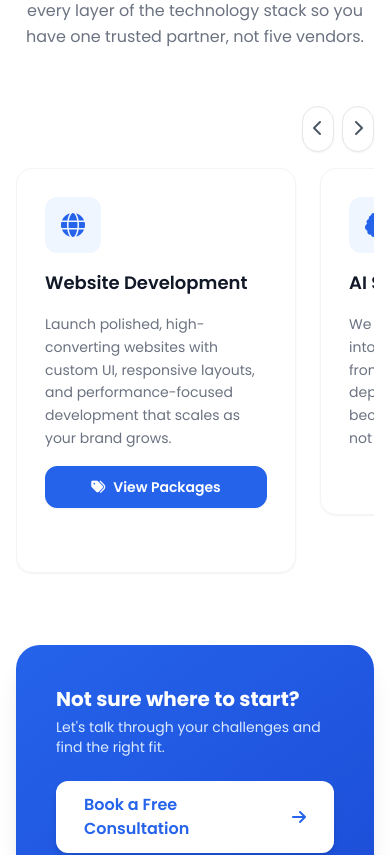
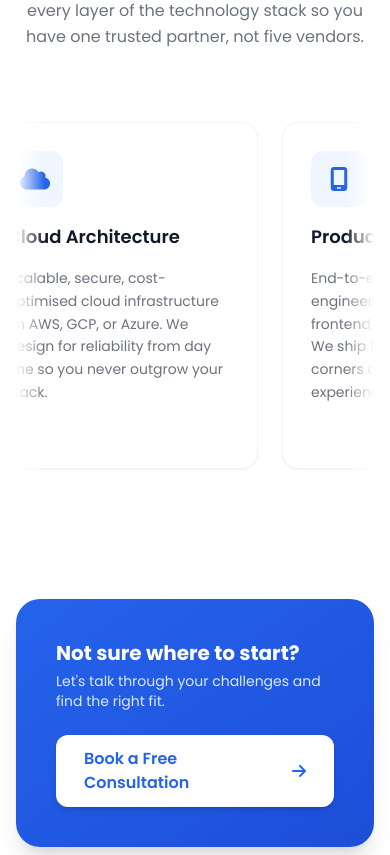
Before and after one commit to dikeshsapkota/TechSabFrontend, a React (Vite) app: page / in a window 390 px wide. Shown: the part 3220-4075 px from the top of the page. Built offline with nearby package versions, Linux system fonts and the light colour scheme.

Commit message:
looping service card

```diff
--- a/src/index.css
+++ b/src/index.css
@@ -198,3 +198,71 @@
   .scale-flip-border,
   .scale-flip-glow { animation: none; }
 }
+/* =========================================
+   INFINITE SERVICES MARQUEE
+========================================= */
+
+.services-marquee {
+  width: 100%;
+  overflow: hidden;
+  padding-block: 1rem;
+
+  /*
+    Soft fade on the left and right edges.
+    Remove these two lines if you do not want the fade.
+  */
+  -webkit-mask-image: linear-gradient(
+    to right,
+    transparent,
+    black 8%,
+    black 92%,
+    transparent
+  );
+  mask-image: linear-gradient(
+    to right,
+    transparent,
+    black 8%,
+    black 92%,
+    transparent
+  );
+}
+
+.services-marquee-track {
+  display: flex;
+  width: max-content;
+  gap: 1.5rem;
+  will-change: transform;
+  animation: services-marquee-scroll 32s linear infinite;
+}
+
+/* Pause when hovering over any service card */
+.services-marquee:hover .services-marquee-track {
+  animation-play-state: paused;
+}
+
+@keyframes services-marquee-scroll {
+  from {
+    transform: translateX(0);
+  }
+
+  to {
+    /*
+      -50% moves by the width of one copied collection.
+      -0.75rem compensates for half of the 1.5rem track gap.
+    */
+    transform: translateX(calc(-50% - 0.75rem));
+  }
+}
+
+/* Accessibility */
+@media (prefers-reduced-motion: reduce) {
+  .services-marquee {
+    overflow-x: auto;
+    mask-image: none;
+    -webkit-mask-image: none;
+  }
+
+  .services-marquee-track {
+    animation: none;
+  }
+}
--- a/src/sections/Services.jsx
+++ b/src/sections/Services.jsx
@@ -1,90 +1,99 @@
-import { useRef, useState } from "react";
+import { useState } from "react";
 import services from "../data/services";
 import ServiceCard from "../components/ServiceCard";
 import PricingModal from "../components/PricingModal";
 
 export default function Services() {
   const [isModalOpen, setIsModalOpen] = useState(false);
-  const servicesRowRef = useRef(null);
 
   const handleOpenModal = () => setIsModalOpen(true);
   const handleCloseModal = () => setIsModalOpen(false);
 
-  const scrollServices = (direction) => {
-    if (!servicesRowRef.current) return;
-    const amount = window.innerWidth < 640 ? 280 : 340;
-    servicesRowRef.current.scrollBy({
-      left: direction === "left" ? -amount : amount,
-      behavior: "smooth",
-    });
-  };
+  const renderServiceCards = (isDuplicate = false) =>
+    services.map((service) => (
+      <div
+        key={`${isDuplicate ? "duplicate" : "original"}-${service.id}`}
+        className="w-[280px] flex-shrink-0 sm:w-[320px]"
+        aria-hidden={isDuplicate ? "true" : undefined}
+      >
+        <ServiceCard
+          icon={service.icon}
+          title={service.title}
+          description={service.description}
+          showPricingButton={
+            !isDuplicate && service.title === "Website Development"
+          }
+          onPricingClick={isDuplicate ? undefined : handleOpenModal}
+        />
+      </div>
+    ));
 
   return (
-    <section id="services" className="section-padding bg-white">
+    <section id="services" className="section-padding overflow-hidden bg-white">
       <div className="container-max">
-        <div className="text-center mb-14">
-          <span className="text-xs font-semibold uppercase tracking-widest text-blue-600">What We Do</span>
-          <h2 className="mt-2 text-3xl sm:text-4xl font-extrabold text-gray-900">
+        <div className="mb-14 text-center">
+          <span className="text-xs font-semibold uppercase tracking-widest text-blue-600">
+            What We Do
+          </span>
+
+          <h2 className="mt-2 text-3xl font-extrabold text-gray-900 sm:text-4xl">
             Services built for ambitious teams
           </h2>
-          <p className="mt-4 text-gray-500 max-w-xl mx-auto leading-relaxed">
-            From strategy to deployment, we cover every layer of the technology stack so you have one trusted partner, not five vendors.
+
+          <p className="mx-auto mt-4 max-w-xl leading-relaxed text-gray-500">
+            From strategy to deployment, we cover every layer of the technology
+            stack so you have one trusted partner, not five vendors.
           </p>
         </div>
+      </div>
 
-        <div className="relative">
-          <div className="mb-4 flex items-center justify-end gap-2">
-            <button
-              type="button"
-              onClick={() => scrollServices("left")}
-              className="rounded-full border border-gray-200 bg-white p-2.5 text-gray-600 shadow-sm transition hover:border-blue-500 hover:text-blue-600"
-              aria-label="Scroll services left"
-            >
-              <i className="fa-solid fa-chevron-left"></i>
-            </button>
-            <button
-              type="button"
-              onClick={() => scrollServices("right")}
-              className="rounded-full border border-gray-200 bg-white p-2.5 text-gray-600 shadow-sm transition hover:border-blue-500 hover:text-blue-600"
-              aria-label="Scroll services right"
-            >
-              <i className="fa-solid fa-chevron-right"></i>
-            </button>
+      {/* Infinite services loop */}
+      <div className="services-marquee">
+        <div className="services-marquee-track">
+          {/* Original cards */}
+          <div className="flex flex-shrink-0 gap-6">
+            {renderServiceCards(false)}
           </div>
 
-          <div
-            ref={servicesRowRef}
-            className="flex gap-6 overflow-x-auto pb-4 scroll-smooth snap-x snap-mandatory"
-            style={{ scrollbarWidth: "none" }}
-          >
-            {services.map((s) => (
-              <div key={s.id} className="min-w-[280px] sm:min-w-[320px] snap-start">
-                <ServiceCard
-                  icon={s.icon}
-                  title={s.title}
-                  description={s.description}
-                  showPricingButton={s.title === "Website Development"}
-                  onPricingClick={handleOpenModal}
-                />
-              </div>
-            ))}
+          {/* Duplicate cards for seamless looping */}
+          <div className="flex flex-shrink-0 gap-6" aria-hidden="true">
+            {renderServiceCards(true)}
           </div>
         </div>
+      </div>
 
+      <div className="container-max">
         {/* CTA strip */}
-        <div className="mt-14 rounded-3xl bg-gradient-to-br from-blue-600 to-blue-700 p-10 flex flex-col md:flex-row items-center justify-between gap-6 text-white shadow-xl">
+        <div className="mt-14 flex flex-col items-center justify-between gap-6 rounded-3xl bg-gradient-to-br from-blue-600 to-blue-700 p-10 text-white shadow-xl md:flex-row">
           <div>
             <p className="text-xl font-bold">Not sure where to start?</p>
-            <p className="text-blue-100 mt-1 text-sm">Let's talk through your challenges and find the right fit.</p>
+
+            <p className="mt-1 text-sm text-blue-100">
+              Let's talk through your challenges and find the right fit.
+            </p>
           </div>
-          <a href="#contact"
-            onClick={(e) => { e.preventDefault(); document.querySelector("#contact")?.scrollIntoView({ behavior: "smooth" }); }}
-            className="flex-shrink-0 inline-flex items-center gap-2 bg-white text-blue-600 font-semibold px-7 py-3 rounded-xl hover:bg-blue-50 transition-colors shadow-md">
-            Book a Free Consultation <i className="fa-solid fa-arrow-right"></i>
+
+          <a
+            href="#contact"
+            onClick={(event) => {
+              event.preventDefault();
+
+              document.querySelector("#contact")?.scrollIntoView({
+                behavior: "smooth",
+              });
+            }}
+            className="inline-flex flex-shrink-0 items-center gap-2 rounded-xl bg-white px-7 py-3 font-semibold text-blue-600 shadow-md transition-colors hover:bg-blue-50"
+          >
+            Book a Free Consultation
+            <i className="fa-solid fa-arrow-right" aria-hidden="true" />
           </a>
         </div>
       </div>
-      <PricingModal isOpen={isModalOpen} onClose={handleCloseModal} />
+
+      <PricingModal
+        isOpen={isModalOpen}
+        onClose={handleCloseModal}
+      />
     </section>
   );
 }
```
